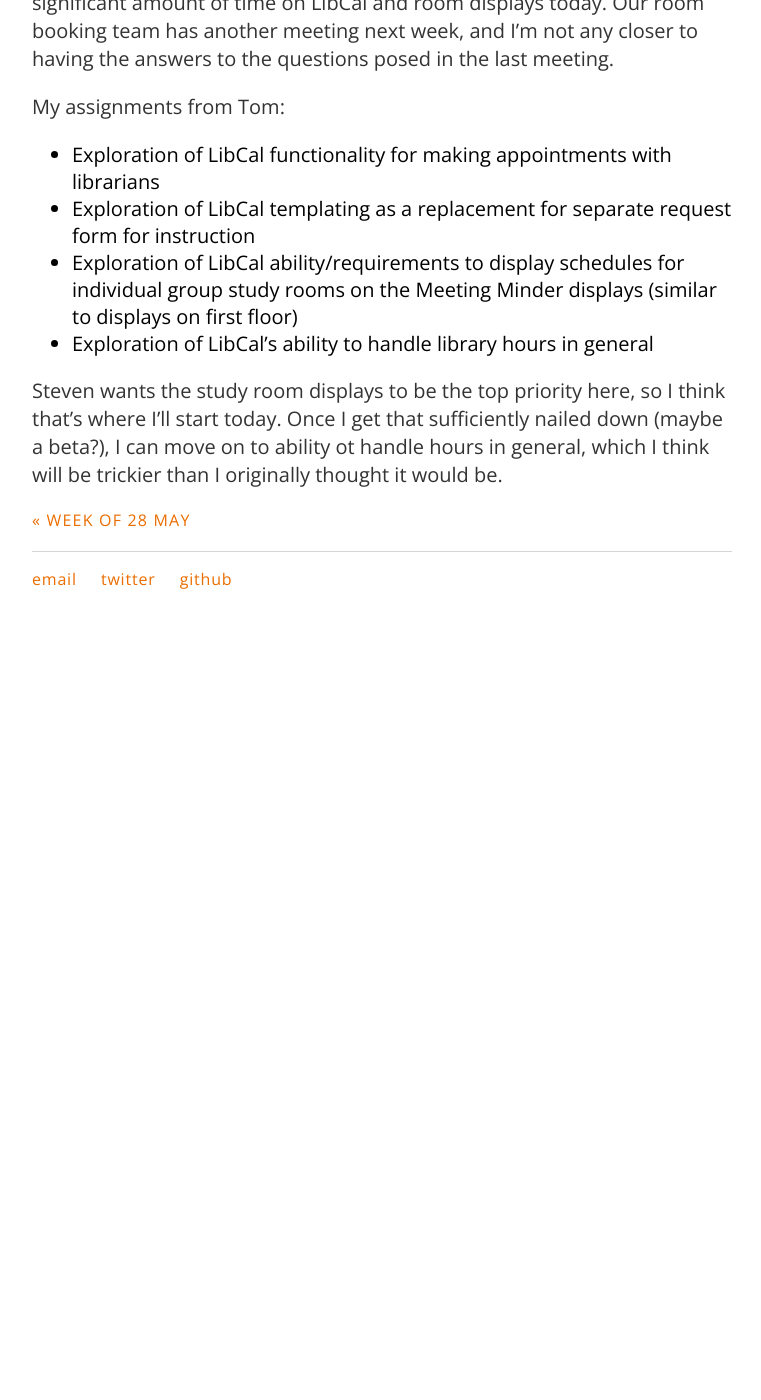
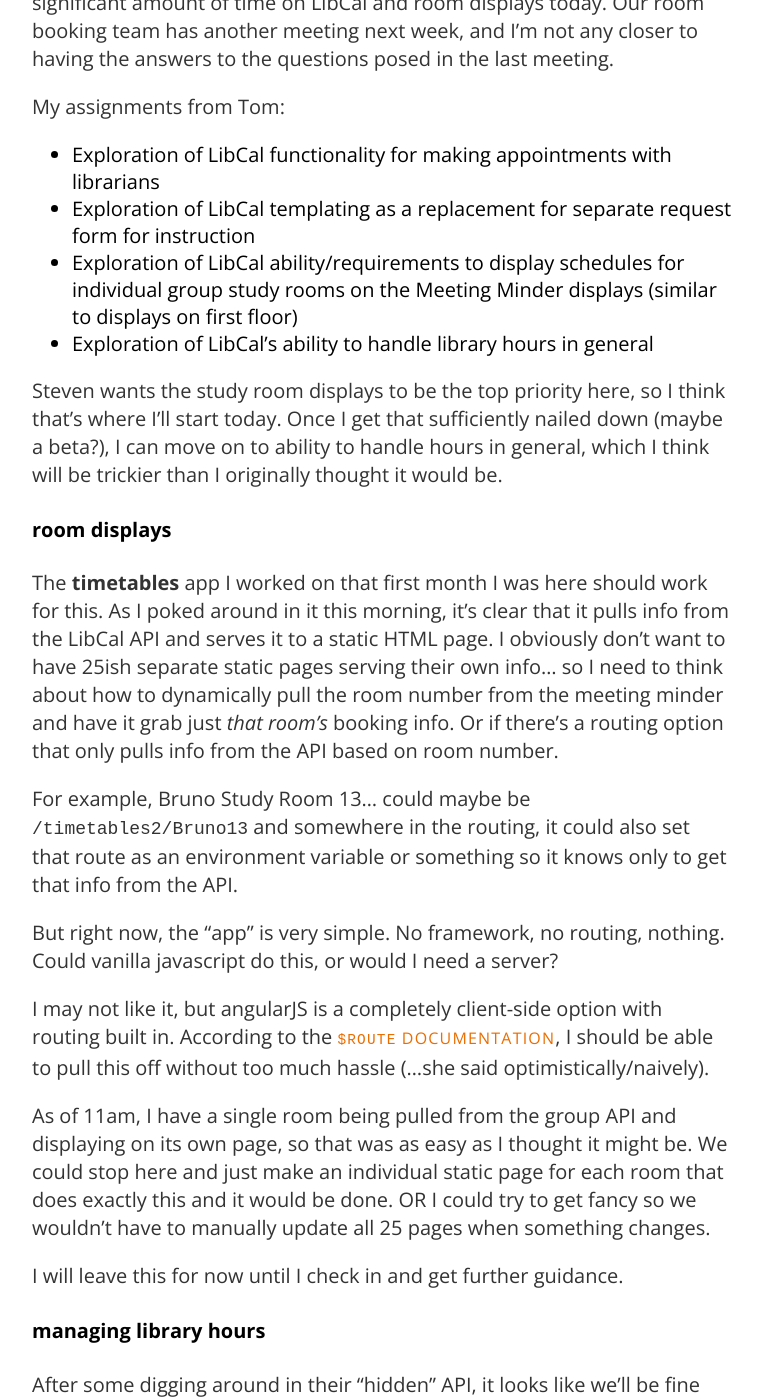
Before and after one commit to carylwyatt/carylwyatt.github.io, a Jekyll site: the page built from _posts/2019-06-03-week-of-03-jun.md, in a window 1280 px wide and 1400 px high, scrolled down 764 px. Shown: the whole window, without its empty margins (258-1019 px from the left). Built offline with Jekyll 4.4.1, drawn with Linux system fonts in a browser that asks for light colours; before the commit the page ends 1394 px from its top, so only the background shows below that; some of the changed text lies outside the part shown.

Commit message:
bye, tuesday :v:

```diff
--- a/_posts/2019-06-03-week-of-03-jun.md
+++ b/_posts/2019-06-03-week-of-03-jun.md
@@ -20,4 +20,26 @@ My assignments from Tom:
 - Exploration of LibCal ability/requirements to display schedules for individual group study rooms on the Meeting Minder displays (similar to displays on first floor)
 - Exploration of LibCal’s ability to handle library hours in general
 
-Steven wants the study room displays to be the top priority here, so I think that's where I'll start today. Once I get that sufficiently nailed down (maybe a beta?), I can move on to ability ot handle hours in general, which I think will be trickier than I originally thought it would be.
+Steven wants the study room displays to be the top priority here, so I think that's where I'll start today. Once I get that sufficiently nailed down (maybe a beta?), I can move on to ability to handle hours in general, which I think will be trickier than I originally thought it would be.
+
+#### room displays
+
+The **timetables** app I worked on that first month I was here should work for this. As I poked around in it this morning, it's clear that it pulls info from the LibCal API and serves it to a static HTML page. I obviously don't want to have 25ish separate static pages serving their own info... so I need to think about how to dynamically pull the room number from the meeting minder and have it grab just *that room's* booking info. Or if there's a routing option that only pulls info from the API based on room number.
+
+For example, Bruno Study Room 13... could maybe be `/timetables2/Bruno13` and somewhere in the routing, it could also set that route as an environment variable or something so it knows only to get that info from the API.
+
+But right now, the "app" is very simple. No framework, no routing, nothing. Could vanilla javascript do this, or would I need a server?
+
+I may not like it, but angularJS is a completely client-side option with routing built in. According to the [`$route` documentation](https://docs.angularjs.org/api/ngRoute/service/$route#examples), I should be able to pull this off without too much hassle (...she said optimistically/naively).
+
+As of 11am, I have a single room being pulled from the group API and displaying on its own page, so that was as easy as I thought it might be. We could stop here and just make an individual static page for each room that does exactly this and it would be done. OR I could try to get fancy so we wouldn't have to manually update all 25 pages when something changes.
+
+I will leave this for now until I check in and get further guidance.
+
+#### managing library hours
+
+After some digging around in their "hidden" API, it looks like we'll be fine using this API for our current hours app. It will take some significant tweaking, but it will eliminate the need for the user authentication system we're running.
+
+#### shifting gears
+
+New marching orders: back to testing the 5.6 apps in 7.2. Working on being cheerful about constantly shifting priorities.
```
